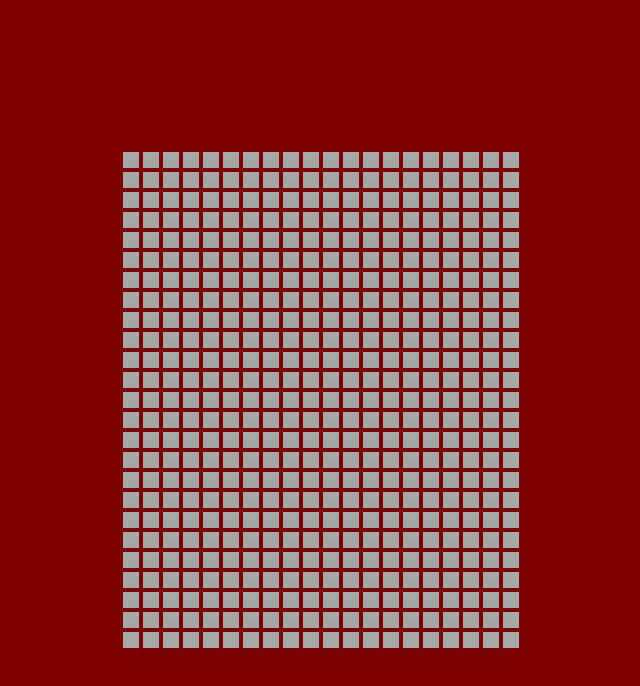
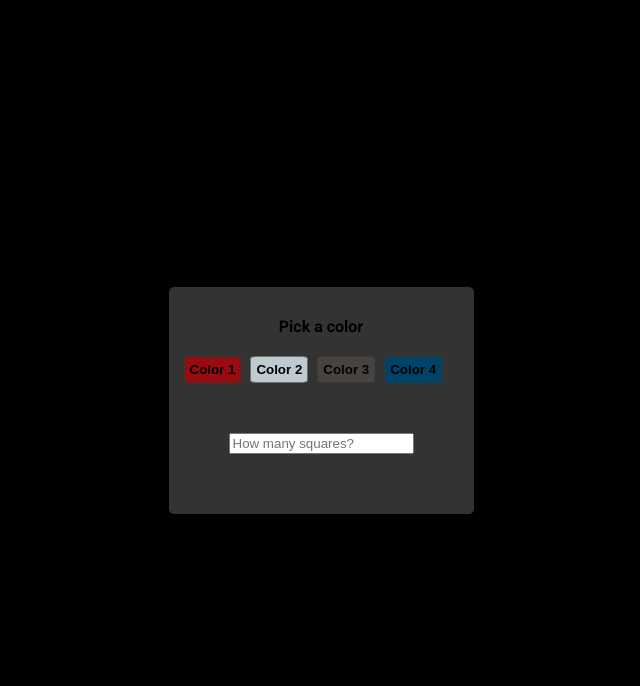
Before and after one commit to jebrong/js-hoverboard, a plain HTML site: page index.html in a window 1280 px wide. Shown: the whole page, without its empty margins (319-959 px from the left). Drawn offline with Linux system fonts and the light colour scheme.

Commit message:
add color change and square input

```diff
--- a/index.html
+++ b/index.html
@@ -9,6 +9,15 @@
     <title>My Project</title>
   </head>
   <body>
+    <div class="color-container">
+      <div class="title">Pick a color</div>
+      <button class="color">Color 1</button>
+      <button class="color">Color 2</button>
+      <button class="color">Color 3</button>
+      <button class="color">Color 4</button>
+      <br />
+      <input type="number" placeholder="How many squares?" />
+    </div>
     <div class="container"></div>
 
     <script src="script.js"></script>
--- a/script.js
+++ b/script.js
@@ -1,17 +1,44 @@
 const container = document.querySelector(".container");
+const buttons = document.querySelectorAll("button");
 
-const colors = ["#970C10", "#BFCAD0", "#474440", "#738580"];
+const input = document.querySelector("input");
 
-const squares = 500;
+const colors = ["#970C10", "#BFCAD0", "#474440", "#004369"];
+
+let squares = 500;
+
+let hoverColor = "white";
+
+input.addEventListener("change", (e) => {
+  squares = e.target.value;
+  createSqures();
+});
+
+buttons.forEach((button) => {
+  button.addEventListener("click", (e) => {
+    if (button.innerText === "Color 1") {
+      hoverColor = colors[0];
+    } else if (button.innerText === "Color 2") {
+      hoverColor = colors[1];
+    } else if (button.innerText === "Color 3") {
+      hoverColor = colors[2];
+    } else if (button.innerText === "Color 4") {
+      hoverColor = colors[3];
+    } else {
+      alert("wtf");
+    }
+  });
+});
 
 const setColor = (e) => {
-  e.style.backgroundColor = "black";
+  e.style.backgroundColor = hoverColor;
 };
 
 const removeColor = (e) => {
-  e.style.backgroundColor = "white";
+  e.style.backgroundColor = "orange";
 };
 
+let createSqures = () => {
   for (i = 0; i < squares; i++) {
     const square = document.createElement("div");
     square.classList.add("square");
@@ -21,3 +48,4 @@ for (i = 0; i < squares; i++) {
 
     container.appendChild(square);
   }
+};
--- a/style.css
+++ b/style.css
@@ -13,7 +13,7 @@ body {
   height: 100vh;
   overflow: hidden;
   margin: 0;
-  background-color: maroon;
+  background-color: black;
 }
 
 .container {
@@ -22,19 +22,63 @@ body {
   justify-content: center;
   flex-wrap: wrap;
   max-width: 400px;
+  max-height: 400px;
+  overflow: hidden;
 }
 
 .square {
-  background-color: darkgrey;
-  box-shadow: rgba(100, 100, 111, 0.2) 0px 7px 29px 0px;
+  background-color: orange;
+  box-shadow: rgba(100, 100, 111, 0.1) 0px 7px 29px 0px;
 
   height: 16px;
   width: 16px;
   margin: 2px;
 
-  transition: 2s ease;
+  transition: 1s ease;
 }
 
 .square:hover {
   transition-duration: 0s;
+  box-shadow: rgba(242, 242, 103, 0.2) 0px 5px 5px 4px;
 }
+
+.color-container {
+  background-color: rgba(255, 255, 255, 0.2);
+  padding: 10px;
+  border-radius: 5px;
+  margin: 20px;
+}
+
+button {
+  border: 1px solid rgba(54, 54, 54, 0.6);
+  font-weight: 600;
+  border-radius: 10%;
+  padding: 5px;
+  margin-left: 5px;
+}
+
+button:nth-of-type(1) {
+  background-color: #970c10;
+}
+
+button:nth-of-type(2) {
+  background-color: #bfcad0;
+}
+
+button:nth-of-type(3) {
+  background-color: #474440;
+}
+
+button:nth-of-type(4) {
+  background-color: #004369;
+}
+
+.title {
+  text-align: center;
+  margin: 20px 0;
+  font-weight: 800;
+}
+
+input {
+  margin: 50px;
+}
```
Lines whose indentation alone changed are shown as unchanged.
